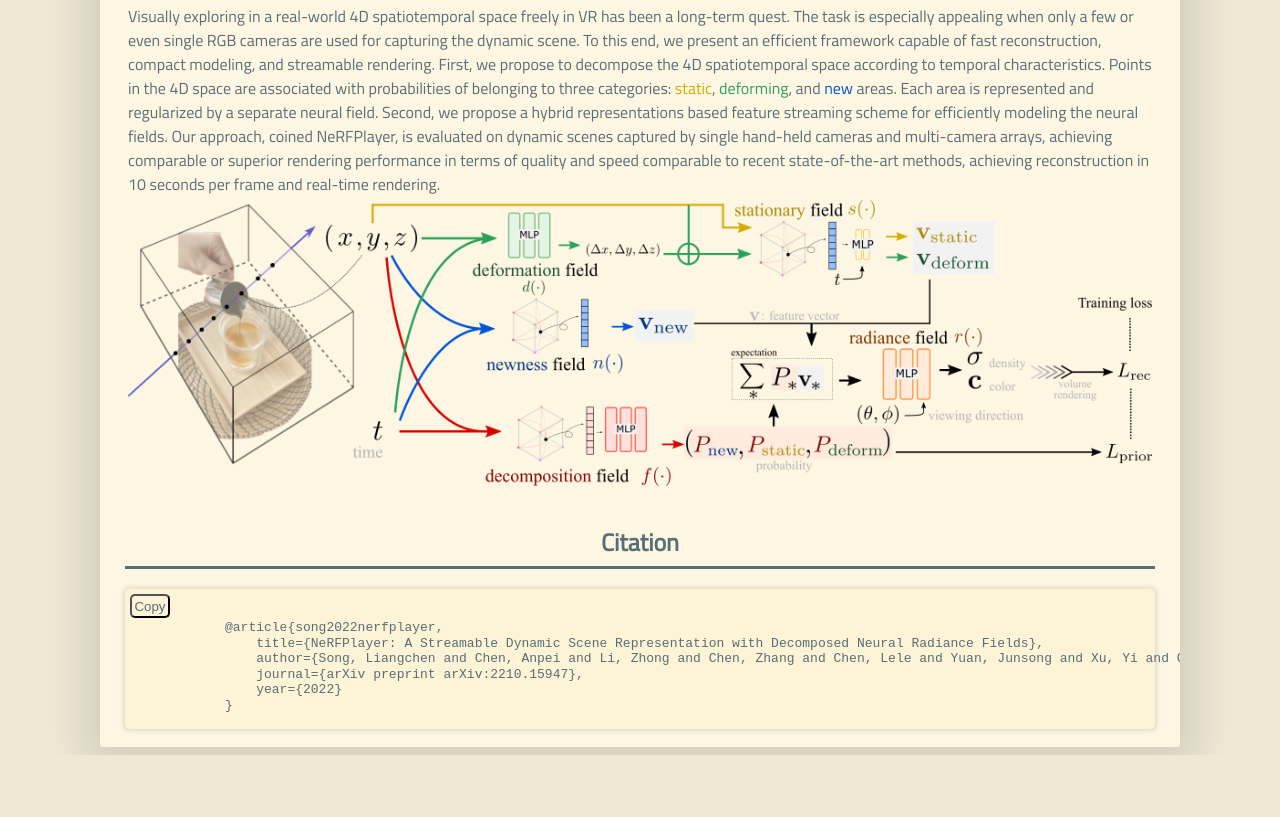
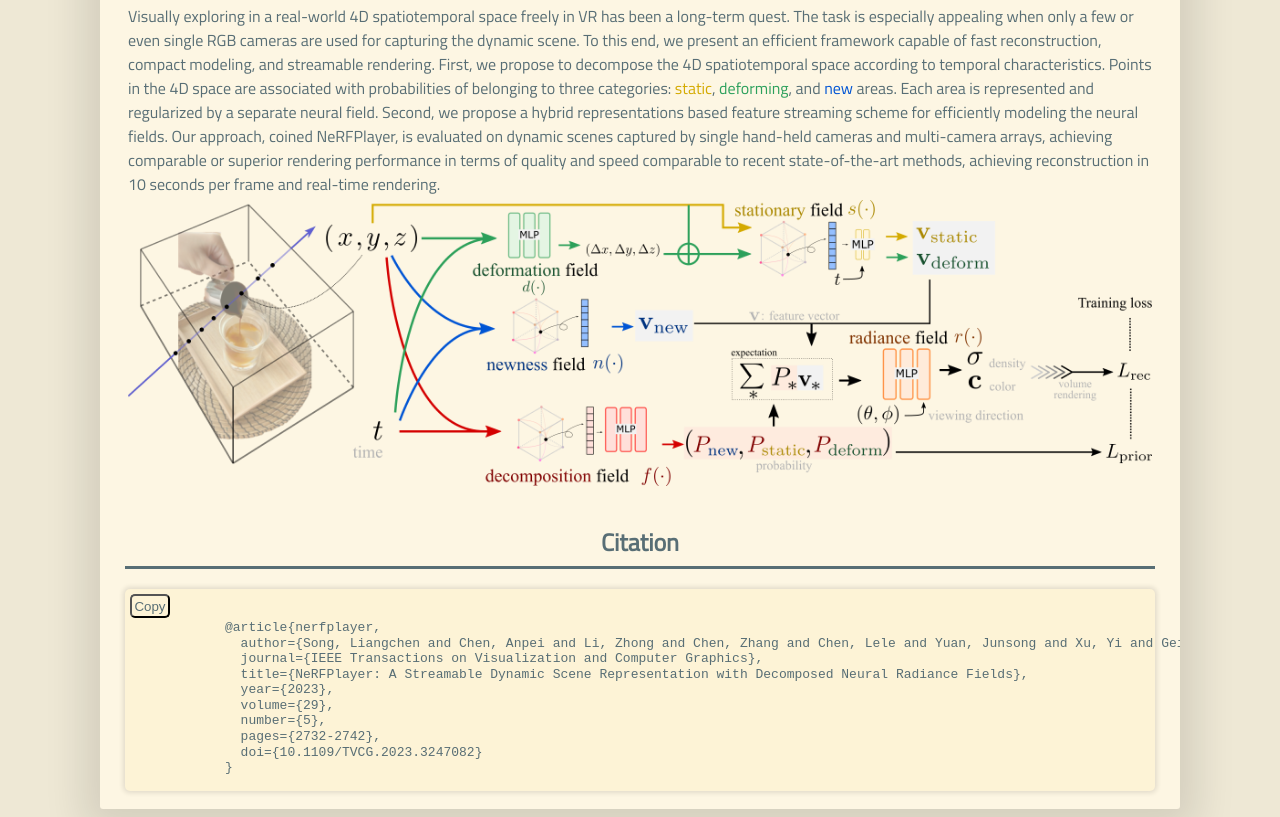
Before and after one commit to lsongx/lsongx.github.io, a plain HTML site: page projects/nerfplayer.html in a window 1280 px wide. Shown: the part 950-1767 px from the top of the page. Before the commit the page ends 1705 px from the top, so only its background shows below. Drawn offline with Linux system fonts and the light colour scheme.

Commit message:
Update nerfplayer.html

```diff
--- a/projects/nerfplayer.html
+++ b/projects/nerfplayer.html
@@ -86,11 +86,15 @@
 <div class="content">
 <h2 style="text-align:center">Citation</h2>
     <div width='100%' class="cite"> <pre><code>
-@article{song2022nerfplayer,
-    title={NeRFPlayer: A Streamable Dynamic Scene Representation with Decomposed Neural Radiance Fields},
-    author={Song, Liangchen and Chen, Anpei and Li, Zhong and Chen, Zhang and Chen, Lele and Yuan, Junsong and Xu, Yi and Geiger, Andreas},
-    journal={arXiv preprint arXiv:2210.15947},
-    year={2022}
+@article{nerfplayer,
+  author={Song, Liangchen and Chen, Anpei and Li, Zhong and Chen, Zhang and Chen, Lele and Yuan, Junsong and Xu, Yi and Geiger, Andreas},
+  journal={IEEE Transactions on Visualization and Computer Graphics},
+  title={NeRFPlayer: A Streamable Dynamic Scene Representation with Decomposed Neural Radiance Fields},
+  year={2023},
+  volume={29},
+  number={5},
+  pages={2732-2742},
+  doi={10.1109/TVCG.2023.3247082}
 }
     </code></pre></div>
 </div>
```
